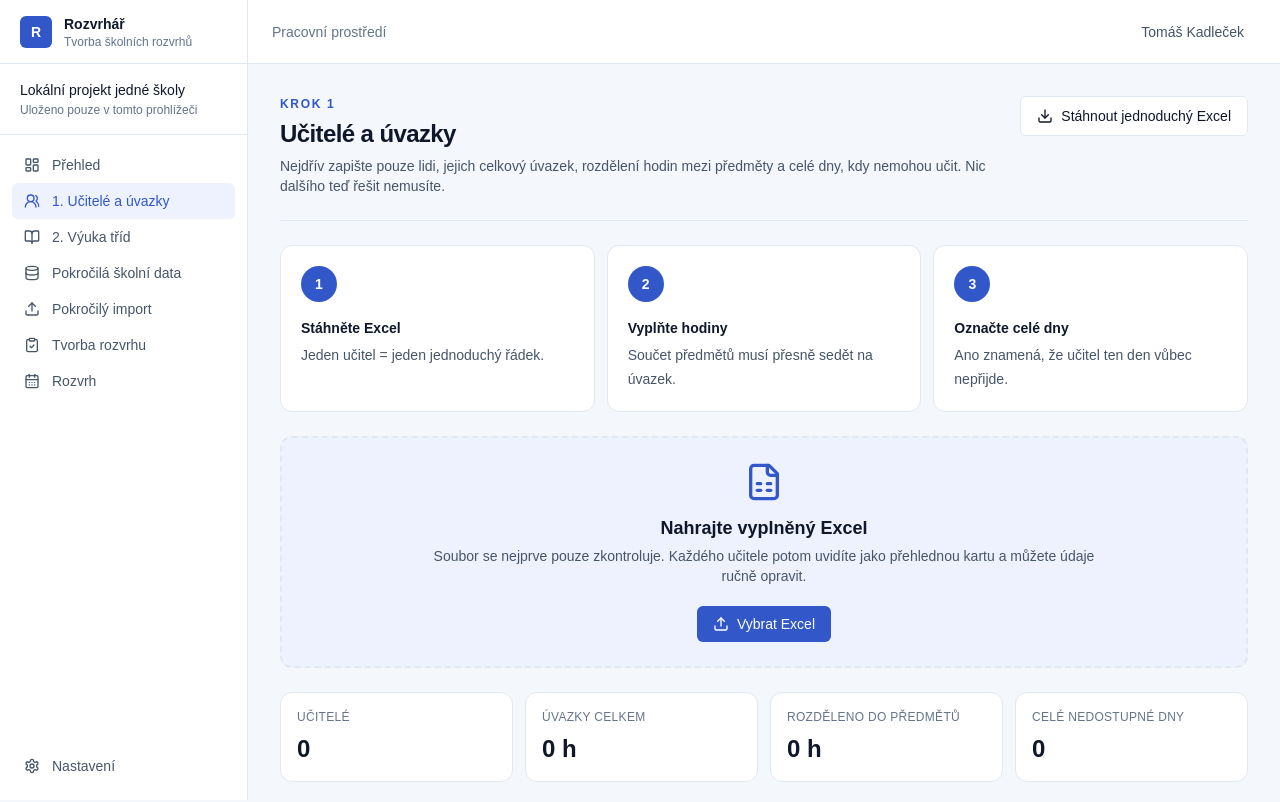
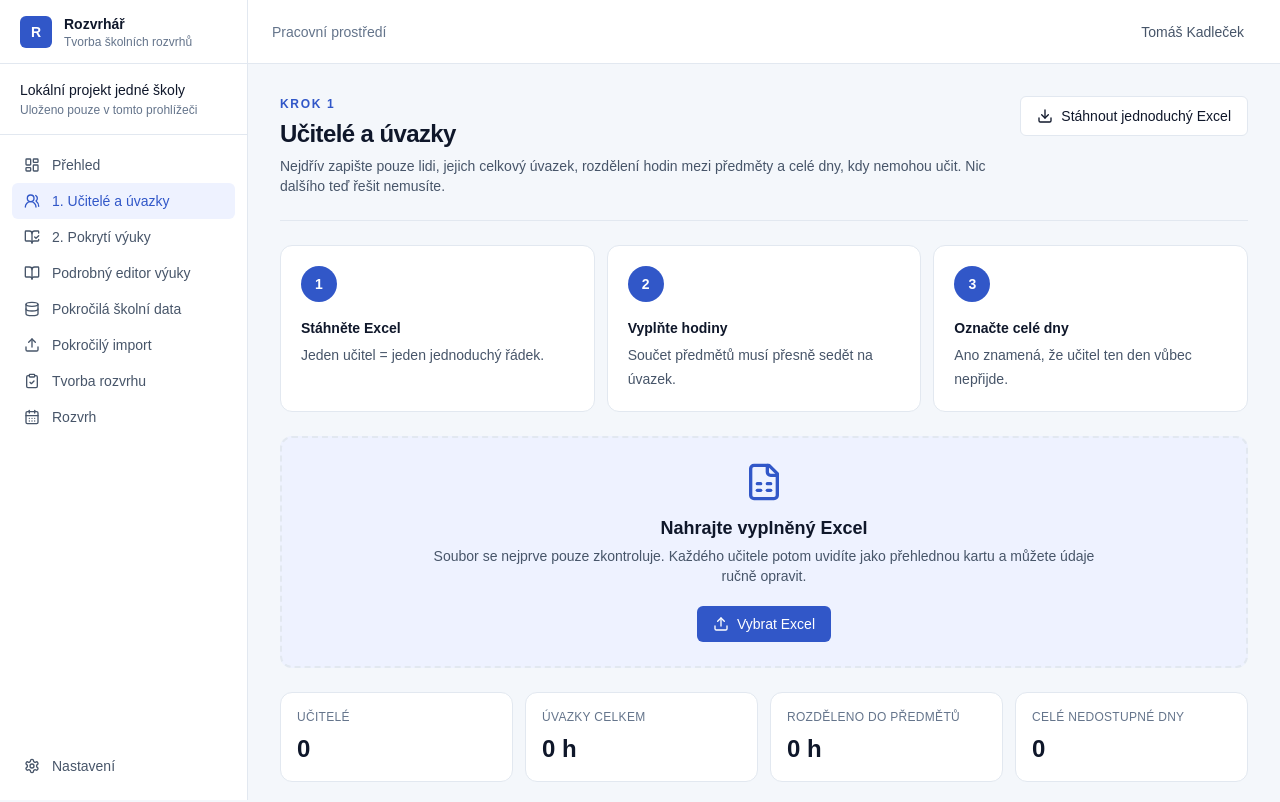
Before and after one commit to KadlecekTomas/timetable, a Next.js app in the folder apps/web/: page /staffing in a window 1280 px wide. Shown: the top 802 px of the page. Built offline with nearby package versions, Linux system fonts and the light colour scheme.

Commit message:
feat(ux): make coverage dashboard the primary teaching step

```diff
--- a/apps/web/components/app-shell.tsx
+++ b/apps/web/components/app-shell.tsx
@@ -2,6 +2,7 @@
 
 import {
   BookOpen,
+  BookOpenCheck,
   CalendarDays,
   ClipboardCheck,
   Database,
@@ -20,7 +21,8 @@ import { cn } from "@/lib/utils";
 const navigation = [
   { label: "Přehled", icon: LayoutDashboard, href: "/" },
   { label: "1. Učitelé a úvazky", icon: UsersRound, href: "/staffing" },
-  { label: "2. Výuka tříd", icon: BookOpen, href: "/teaching-plan" },
+  { label: "2. Pokrytí výuky", icon: BookOpenCheck, href: "/coverage" },
+  { label: "Podrobný editor výuky", icon: BookOpen, href: "/teaching-plan" },
   { label: "Pokročilá školní data", icon: Database, href: "/data" },
   { label: "Pokročilý import", icon: Upload, href: "/import" },
   { label: "Tvorba rozvrhu", icon: ClipboardCheck, href: "/generate" },
```
